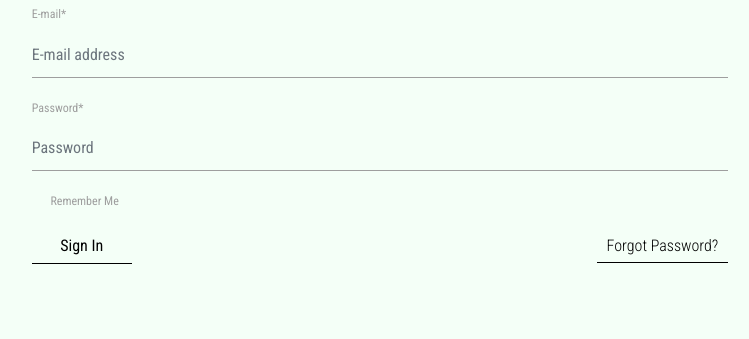
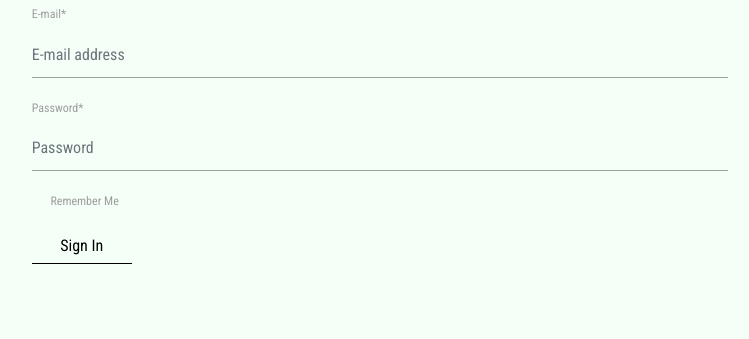
Before and after one commit to DelroyBrown28/VinylProject_2, a Django app: page /accounts/login/ in a window 1280 px wide. Shown: the part 205-544 px from the top of the page, without its empty margins (260-1009 px from the left). Run offline with Django 3.2, Linux system fonts and the light colour scheme; data comes from the database, SQL or seed files in the repository; data that the repository does not hold is empty; some libraries are stand-ins or nearby versions.

Commit message:
updated indexpage

```diff
--- a/templates/account/login.html
+++ b/templates/account/login.html
@@ -45,8 +45,7 @@
       <input type="hidden" name="{{ redirect_field_name }}" value="{{ redirect_field_value }}" />
       {% endif %}
       {{ form|crispy }}
-      <a class="button secondaryAction sign-up-link float-right"
-        href="{% url 'account_reset_password' %}">{% trans "Forgot Password?" %}</a>
+
       <button class="primaryAction sign-in-btn" type="submit">{% trans "Sign In" %}</button>
     </form>
   </div>
```
Also changed, not shown: media/product_images/SharedImage-105946.png (deleted), media/product_images/SharedImage-110140.png (deleted), media/product_images/SharedImage-110425.png (deleted), media/product_images/SharedImage-110584.png (deleted), media/product_images/SharedImage-110617.png (deleted), media/product_images/SharedImage-111717.png (deleted), media/product_images/SharedImage-82201.jpg (deleted), media/product_images/maryjbligeherstory_2_6lrrJDW.png (deleted), media/product_images/maryjbligeherstory_2_LGb3kDx.png (deleted), media/product_images/maryjbligeherstory_7wgtV5X.png (deleted), media/product_images/maryjbligeherstory_HfNjcb0.png (deleted), media/product_images/shabakaandtheancestors_2_arlP45e.png (deleted), media/product_images/shabakaandtheancestors_lFabLaB.png (deleted), media/product_images/thebeagles_2_7bFzTK1.png (deleted), 1 more files.
